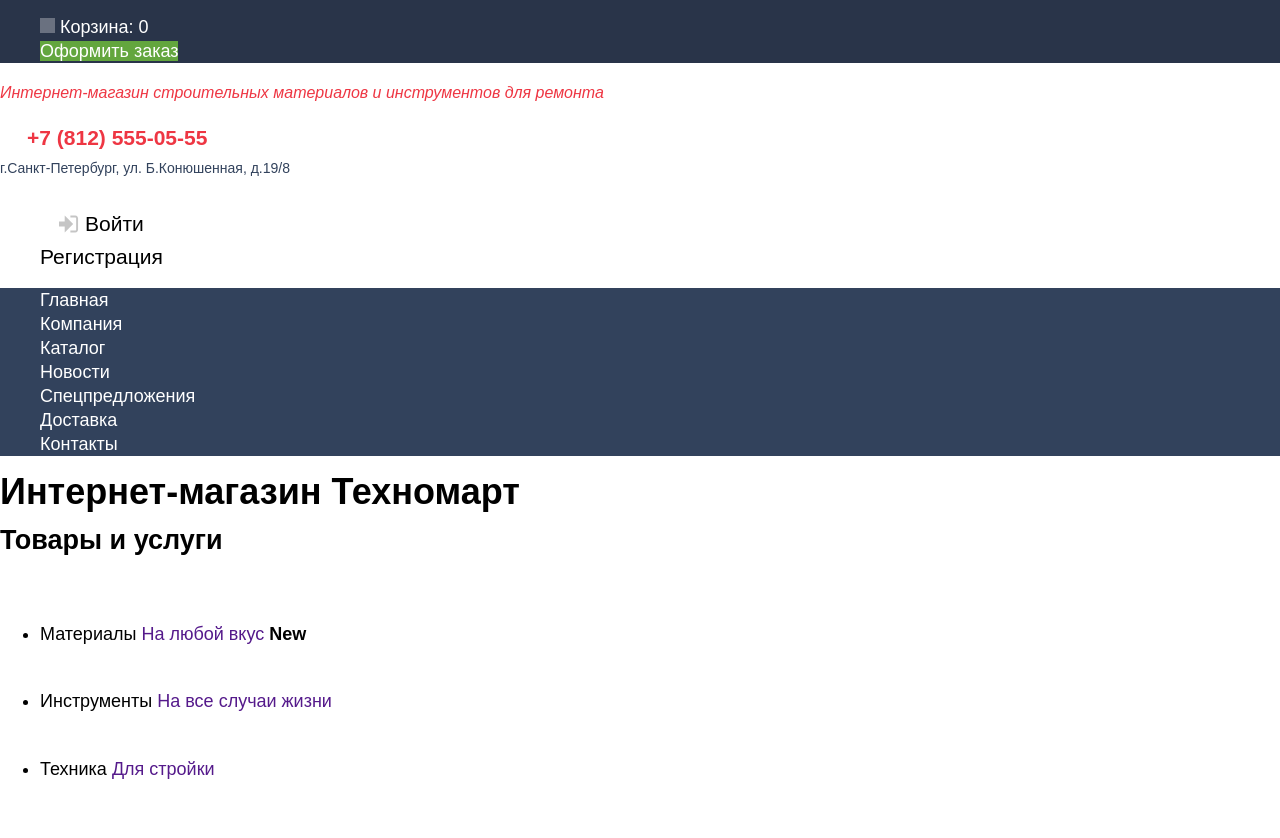
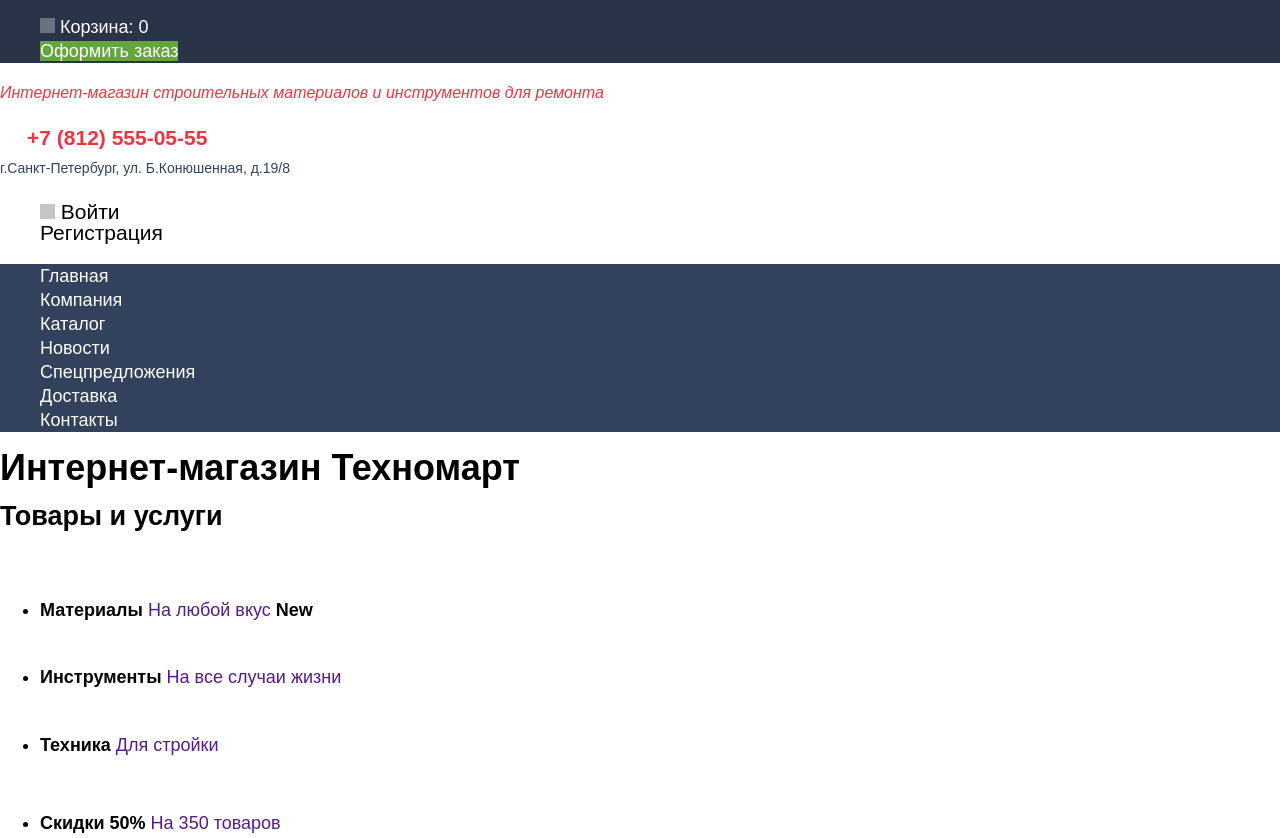
Before and after one commit to alexrocks4/1596691-technomart-29, a plain HTML site: page index.html in a window 1280 px wide. Shown: the part 108-946 px from the top of the page. Drawn offline with Linux system fonts and the light colour scheme; a web font is replaced by a local one.

Commit message:
Изменил логику смены цвета линка Войти на Главной

```diff
--- a/css/style.css
+++ b/css/style.css
@@ -10,7 +10,7 @@
     --basic-red-dark: #BA2732;
     --basic-gray: #B7BFC8;
     --basic-gray-light: #C5C5C5;
-    --basig-gray-dark: #3D546F;
+    --basic-gray-dark: #3D546F;
     --basic-green: #63A63E;
     --basic-green-light: #5FBB2D;
     --basic-white: #FFFFFF;
@@ -156,22 +156,13 @@ img {
     line-height: 21px;
 }
 .login-link {
-    box-sizing: border-box;
-    display: inline-block;
-    vertical-align: baseline;
-    background-color: var(--special-black-transparent-ultra);
-    width: 121px;
-    height: 45px;
-    padding: 12px 27px 12px 45px;
-    background-image: url("../img/icon-login.svg");
-    background-repeat: no-repeat;
-    background-position: 19px 50%;
+    background-color: var(--special-black-transparent-ultra)
 }
-.login-link:hover {
-    background-image: url("../img/icon-login-dark.svg");
+.login-icon {
+    background-color: var(--basic-gray-light);
 }
-.login-link:active {
-    background-image: url("../img/icon-login.svg");
+.login-link:hover .login-icon {
+    background-color: var(--basic-gray-dark);
 }
 .login-link:hover,
 .registration-link:hover {
@@ -180,6 +171,9 @@ img {
 .login-link:active,
 .registration-link:active {
     color: var(--basic-gray-light);
+}
+.login-link:active .login-icon {
+    background-color: var(--basic-gray-light);
 }
 /* Main navigation */
 .main-navigation {
--- a/index.html
+++ b/index.html
@@ -50,7 +50,10 @@
       <address class="contact-address">г.Санкт-Петербург, ул. Б.Конюшенная, д.19/8</address>
       <ul class="list authentication-actions-list">
         <li class="authentication-actions-item">
-          <a class="link login-link" href="">Войти</a>
+          <a class="link login-link" href="">
+            <svg class="login-icon" width="15" height="15"></svg>
+            Войти
+          </a>
         </li>
         <li class="authentication-actions-item">
           <a class="link registration-link" href="">Регистрация</a>
@@ -89,23 +92,23 @@
         <h2 class="visually-hidden">Товары и услуги</h2>
         <ul>
           <li>
-            Материалы <a href="">На любой вкус</a> <b>New</b>
+            <b>Материалы </b><a href="">На любой вкус</a> <b>New</b>
             <svg width="44" height="65"></svg>
           </li>
           <li>
-            Инструменты <a href="">На все случаи жизни</a>
+            <b>Инструменты </b><a href="">На все случаи жизни</a>
             <svg width="75" height="61"></svg>
           </li>
           <li>
-            Техника <a href="">Для стройки</a>
+            <b>Техника </b><a href="">Для стройки</a>
             <svg width="78" height="62"></svg>
           </li>
           <li>
-            Скидки 50% <a href="">На 350 товаров</a>
+            <b>Скидки 50% </b><a href="">На 350 товаров</a>
             <svg width="59" height="72"></svg>
           </li>
           <li>
-            Доставка <a href="">Бесплатно</a>
+            <b>Доставка </b><a href="">Бесплатно</a>
             <svg width="78" height="63"></svg>
           </li>
         </ul>
```
